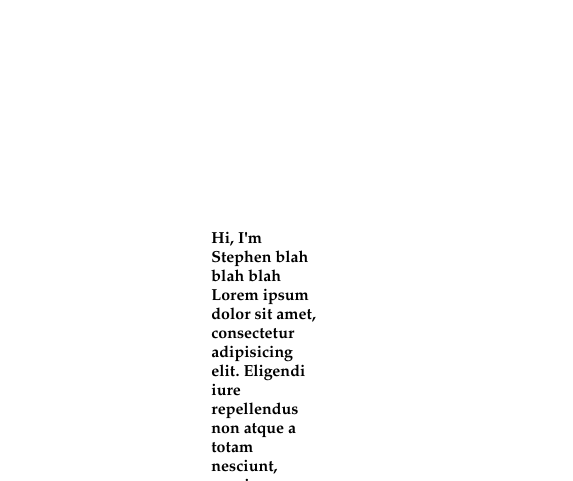
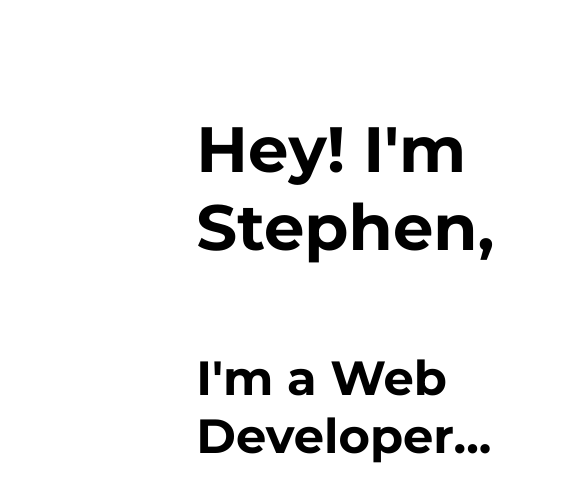
Before and after one commit to SLSeifert/webdev, a plain HTML site: page index.html in a window 1280 px wide. Shown: the part 134-615 px from the top of the page, 1347-1920 px from the left, 573 px wide, since content can reach past the window. Drawn offline with Linux system fonts and the light colour scheme.

Commit message:
Add intro tag line

```diff
--- a/index.html
+++ b/index.html
@@ -17,6 +17,14 @@
     />
     <link
       href="https://fonts.googleapis.com/css2?family=EB+Garamond&display=swap"
+      rel="stylesheet"
+    />
+    <link rel="preconnect" href="https://fonts.googleapis.com" />
+    <link rel="preconnect" href="https://fonts.gstatic.com" crossorigin />
+    <link rel="preconnect" href="https://fonts.googleapis.com" />
+    <link rel="preconnect" href="https://fonts.gstatic.com" crossorigin />
+    <link
+      href="https://fonts.googleapis.com/css2?family=Montserrat:ital,wght@0,100..900;1,100..900&display=swap"
       rel="stylesheet"
     />
   </head>
@@ -41,11 +49,12 @@
     <div class="face">
       <img src="images/photo-output.PNG" alt="face" />
       <div class="intro">
+        <h1>Hey! I'm Stephen,</h1>
+        <h2>I'm a Web Developer...</h2>
         <p>
-          Hi, I'm Stephen blah blah blah Lorem ipsum dolor sit amet, consectetur
-          adipisicing elit. Eligendi iure repellendus non atque a totam
-          nesciunt, omnis commodi voluptatum exercitationem tenetur harum
-          perspiciatis mollitia, possimus tempora suscipit delectus minus illo.
+          with and eye for design and a creative mind I'm a solutions guy with
+          more ideas then time. The Goodwill Hunting of development, built by
+          grit and not degree.
         </p>
       </div>
     </div>
--- a/style.css
+++ b/style.css
@@ -110,9 +110,6 @@ a:active {
     font-size: xx-large;
 }
 
-nav {
-    padding: ;
-}
 #logo p {
     color: black;
     overflow: hidden;
@@ -152,28 +149,38 @@ nav {
 
 }
 
-.face p {
-    display: flex;
-    justify-content: left;
-    align-items: center;
-}
+
 
 .face img {
     border-bottom-left-radius: 15px;
+    width: auto;
+    height: 1000px;
+    margin-right: 100px;
 }
 .intro {
     display: flex;
+    flex-direction: column;
     justify-content: center;
-    padding-left: 200px;
-    padding-right: 100px;
-    font-family: "Palatino", "Georgia", serif; /* Examples of fonts similar to the 'Good Will Hunting' aesthetic */
-    font-weight: bold;
+    align-items: start;
+    padding: 100px;
+    /* font-family: Monaco, Consolas, "Lucida Console", monospace; */
+    font-family: 'Share Tech Mono', monospace;
+    font-weight: 400;
+    font-style: normal;
+    font-size: xx-large;
+
+}
+
+.intro h1,h2 {
+    font-family: "Montserrat", sans-serif;
+    font-optical-sizing: auto;
+    font-weight: bolder;
+    font-style: normal;
+
 }
 
 img {
-    width: auto;
-    height: 1000px;
-    margin-right: 15px;
+
 
 }
 
```
